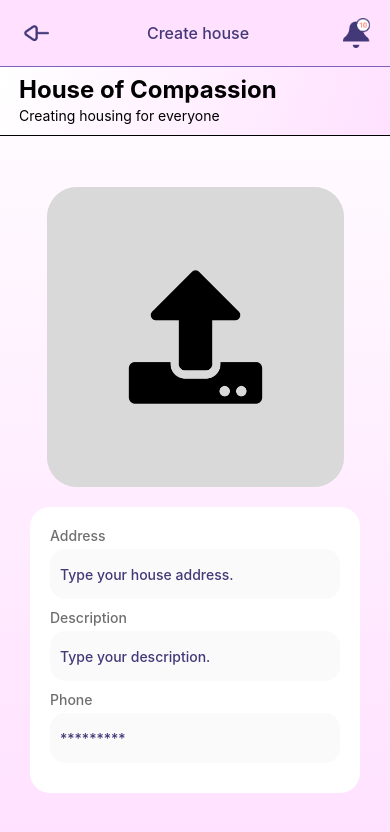
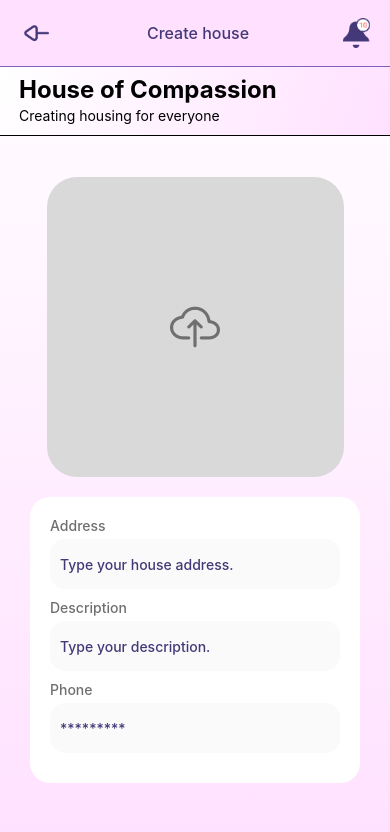
Before and after one commit to duytan177/katenai-shield, a React Native app: screen /CreateHouse in a window 390 px wide. Shown: the top 832 px of the page. Built offline with nearby package versions, Linux system fonts and the light colour scheme.

Commit message:
upload image

```diff
--- a/package.json
+++ b/package.json
@@ -17,6 +17,7 @@
     "@react-navigation/native-stack": "^7.1.14",
     "@react-navigation/stack": "^7.0.18",
     "expo": "~52.0.0",
+    "expo-image-picker": "^16.0.3",
     "expo-linear-gradient": "~14.0.1",
     "expo-location": "^18.0.4",
     "expo-status-bar": "~2.0.0",
--- a/src/screens/House of Compassion/CreateHouse.tsx
+++ b/src/screens/House of Compassion/CreateHouse.tsx
@@ -1,20 +1,65 @@
+import React, { useState } from "react";
 import {
   StyleSheet,
   View,
   Text,
   Pressable,
+  TextInput,
+  Image,
+  Platform,
+  KeyboardAvoidingView,
   ScrollView,
-  Image,
-  TextInput,
+  Alert,
 } from "react-native";
-import React from "react";
+import { LinearGradient } from "expo-linear-gradient";
+import { SafeAreaView } from "react-native-safe-area-context";
 import Header from "../../components/Header";
-import { SafeAreaView } from "react-native-safe-area-context";
-import { LinearGradient } from "expo-linear-gradient";
 import HeaderBody from "../../components/HeaderBody";
-import upload from "../../assets/images/HouseOfCompassion/upload.png";
+import * as ImagePicker from "expo-image-picker";
+import { Ionicons } from "@expo/vector-icons";
 
 const CreateHouse = () => {
+  const [image, setImage] = useState<any>(null);
+
+  // Function to open image picker
+  const pickImage = async () => {
+    try {
+      // Yêu cầu quyền truy cập thư viện ảnh
+      const permissionResult =
+        await ImagePicker.requestMediaLibraryPermissionsAsync();
+
+      // Kiểm tra quyền truy cập
+      if (!permissionResult.granted) {
+        Alert.alert(
+          "Permission",
+          "Permission to access media library is required!"
+        );
+        return;
+      }
+
+      // Mở thư viện ảnh
+      const pickerResult = await ImagePicker.launchImageLibraryAsync({
+        mediaTypes: ImagePicker.MediaTypeOptions.Images,
+        allowsEditing: true,
+        aspect: [4, 3],
+        quality: 1,
+      });
+
+      // Kiểm tra kết quả
+      if (!pickerResult.canceled) {
+        setImage(pickerResult.assets[0].uri);
+      } else {
+        console.log("User canceled image picker");
+      }
+    } catch (error) {
+      console.error("Error picking image: ", error);
+      Alert.alert(
+        "Error",
+        "An error occurred while picking the image. Please try again."
+      );
+    }
+  };
+
   return (
     <LinearGradient
       start={{ x: 0, y: 0 }}
@@ -28,10 +73,35 @@ const CreateHouse = () => {
           title="House of Compassion"
           subTitle="Creating housing for everyone"
         />
-        <ScrollView contentContainerStyle={styles.scrollContainer}>
+
+        {/* Wrap the entire content inside KeyboardAvoidingView */}
+        <KeyboardAvoidingView
+          behavior={Platform.OS === "ios" ? "padding" : "height"}
+          style={styles.container}
+        >
+          <ScrollView
+            contentContainerStyle={styles.scrollContainer}
+            showsVerticalScrollIndicator={false}
+            showsHorizontalScrollIndicator={false}
+          >
             <View style={styles.containerBody}>
               <View style={styles.containerImg}>
-              <Image source={upload} style={styles.image} resizeMode="cover" />
+                {/* Image selection functionality */}
+                <Pressable onPress={pickImage} style={styles.uploadButton}>
+                  {image ? (
+                    <Image
+                      source={{ uri: image }}
+                      style={styles.image}
+                      resizeMode="cover"
+                    />
+                  ) : (
+                    <Ionicons
+                      name="cloud-upload-outline"
+                      size={50}
+                      color="#6F6F6F"
+                    />
+                  )}
+                </Pressable>
               </View>
 
               <View style={styles.formContainer}>
@@ -53,14 +123,12 @@ const CreateHouse = () => {
                 </View>
                 <View style={styles.inputField}>
                   <Text style={styles.label}>Phone</Text>
-                <TextInput
-                  style={styles.input}
-                  placeholder="*********"
-                />
+                  <TextInput style={styles.input} placeholder="*********" />
                 </View>
               </View>
             </View>
           </ScrollView>
+        </KeyboardAvoidingView>
       </SafeAreaView>
     </LinearGradient>
   );
@@ -91,13 +159,18 @@ const styles = StyleSheet.create({
     backgroundColor: "#D9D9D9",
     alignItems: "center",
     justifyContent: "center",
-    marginTop: 20,
   },
   image: {
     width: "100%",
     height: "100%",
-    borderRadius: 30,
+    borderRadius: 20,
     padding: 20,
+  },
+  uploadButton: {
+    justifyContent: "center",
+    alignItems: "center",
+    width: "100%",
+    height: "100%",
   },
   formContainer: {
     backgroundColor: "white",
```
Also changed, not shown: 1 other file (tests, documents, lock files or other folders). Lines whose indentation alone changed are shown as unchanged.
